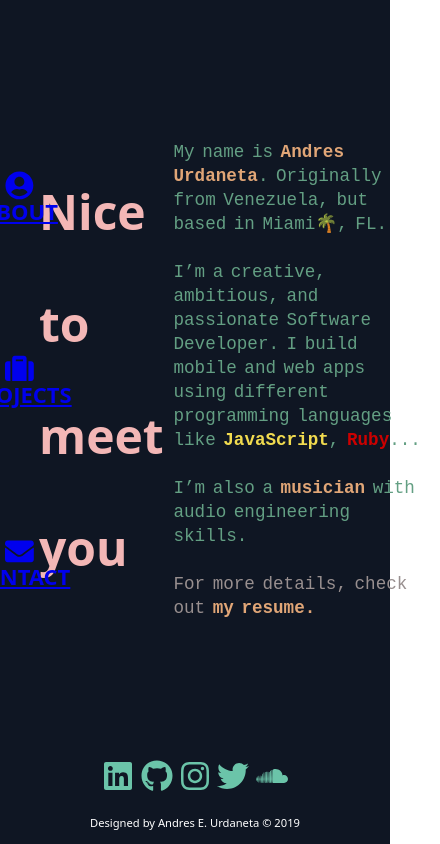
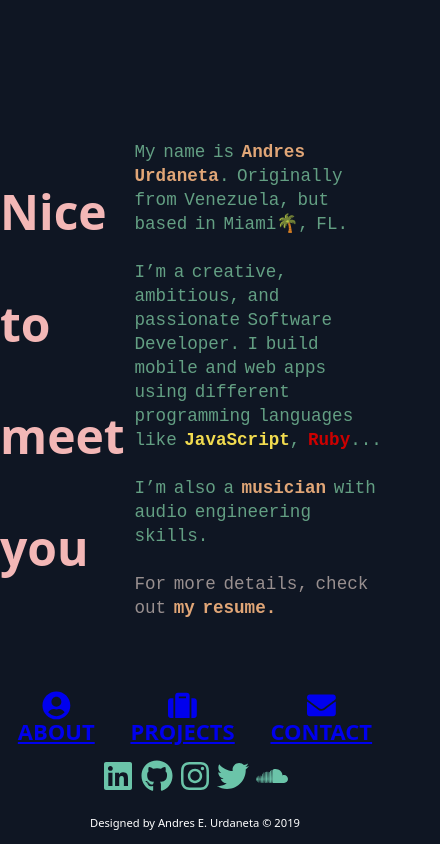
Before and after one commit to piscespieces/portfolio_gatsby, a Gatsby site: page / in a window 390 px wide. Shown: the whole page, 440 px wide, since content can reach past the window. Built offline with nearby package versions, Linux system fonts and the light colour scheme; Gatsby itself is replaced by a stand-in of ours; grey boxes are pictures that could not be loaded.

Commit message:
fixed gap between sidebar and container, also put the header navbar in the bottom before the footer when hitting 1024 screen width

```diff
--- a/src/components/header.module.scss
+++ b/src/components/header.module.scss
@@ -60,3 +60,30 @@
 .active-nav-item {
    color: #8EA0B2;
 }
+
+@media only screen and (max-width: 1024px) {
+   .header {
+      top: 80vh;
+      display: flex;
+      justify-content: center;
+      width: 100vw;
+      height: 10vh;
+
+      nav {
+         width: 100%;
+         height: 100%;
+         display: flex;
+         justify-content: center;
+         align-items: center;
+
+         div {
+            width: 100%;
+            height: 100%;
+            display: flex;
+            flex-direction: row;
+            justify-content: space-around;
+            align-items: center;
+         }
+      }
+   }
+}
--- a/src/components/layoutComponent.module.scss
+++ b/src/components/layoutComponent.module.scss
@@ -14,3 +14,10 @@
    display: grid;
    grid-template-columns: 0.6fr 1fr
 }
+
+@media only screen and (max-width: 1024px) {
+   .container {
+      width: 100vw;
+      margin: 0;
+   }
+}
--- a/src/stylesheets/layout.scss
+++ b/src/stylesheets/layout.scss
@@ -7,6 +7,7 @@
   -webkit-font-smoothing: antialiased;
   -moz-osx-font-smoothing: grayscale;
   font-size: 22px;
+  background: #0F1623;
 }
 article,
 aside,
```
